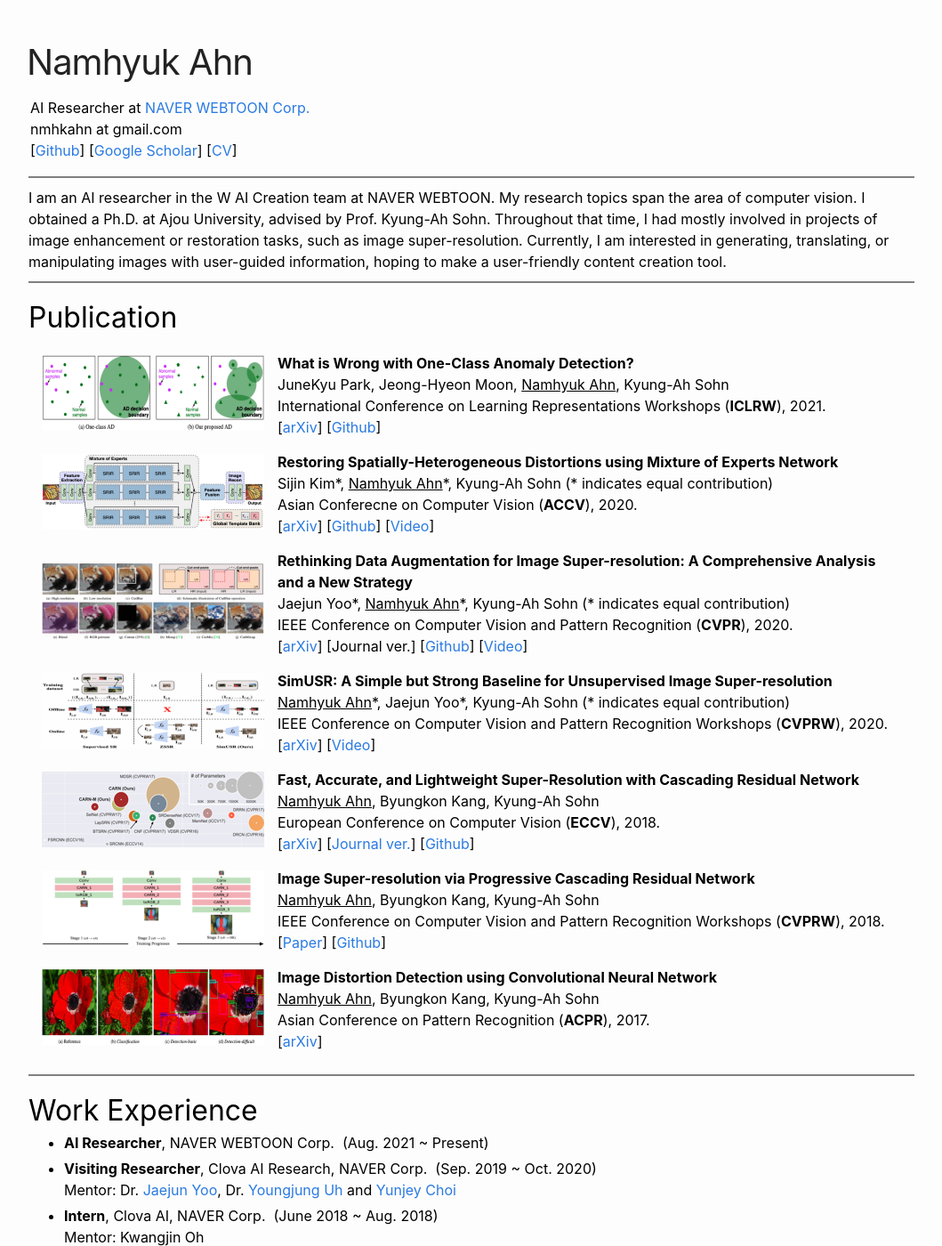
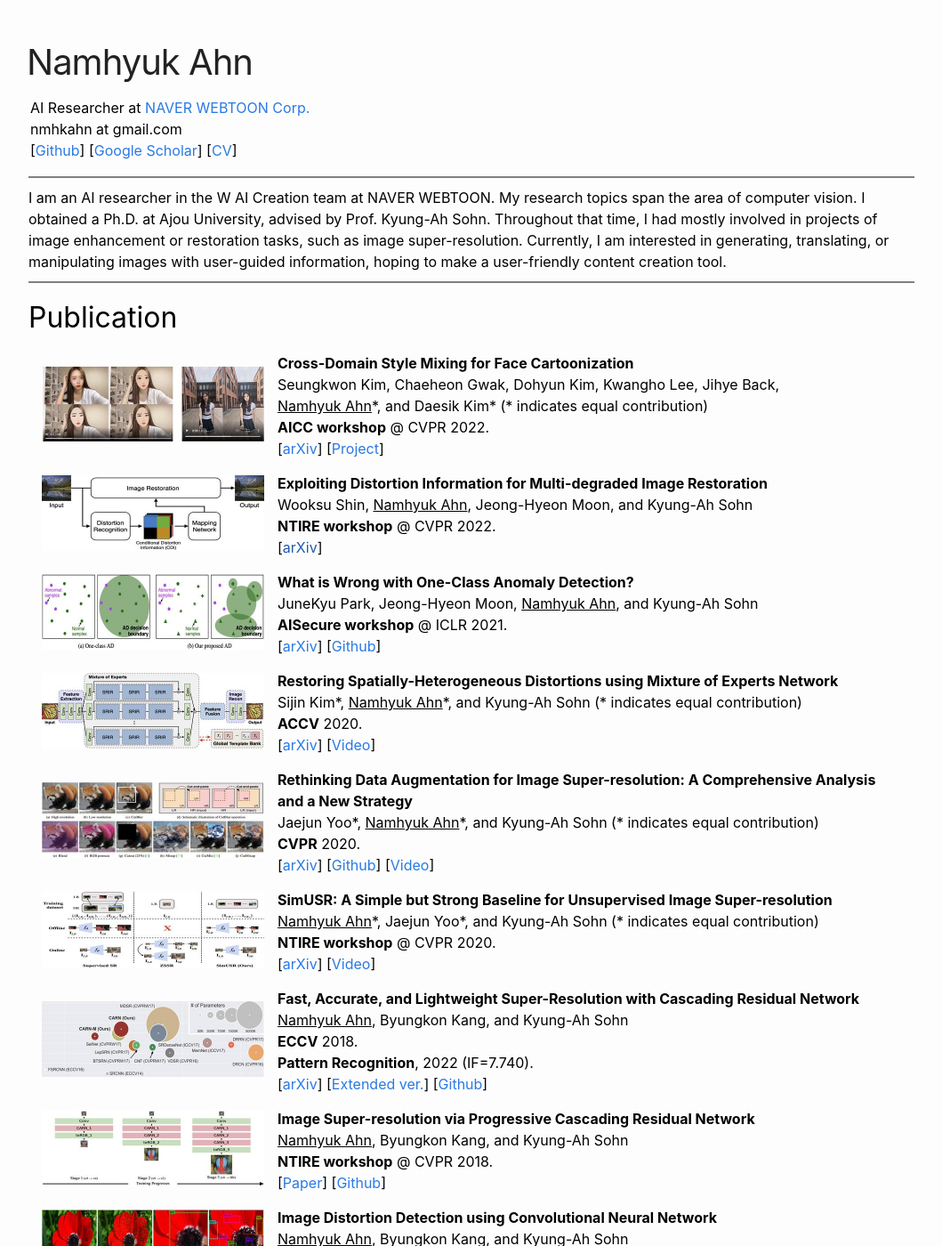
Before and after one commit to nmhkahn/nmhkahn.github.io, a Jekyll site: the page index.html, which Jekyll copies as it is, in a window 1280 px wide and 1400 px high. Shown: the whole window at 89% size, without its empty margins (110-1169 px from the left). Built offline with Jekyll 4.4.1, drawn with Linux system fonts in a browser that asks for light colours; some of the changed text lies outside the part shown.

Commit message:
Update CV

```diff
--- a/index.html
+++ b/index.html
@@ -49,12 +49,37 @@
     <table cellspacing="15"><tbody>
         <tr>
             <td width="25%" align=left>
-                <img width="250" height="85" src="./assets/paper/iclrw21.png" border="0">
+                <img width="250" height="85" src="./assets/paper/cvprw22b.jpg" border="0">
+            </td>
+            <td>
+                <b>Cross-Domain Style Mixing for Face Cartoonization</b><br>
+                Seungkwon Kim, Chaeheon Gwak, Dohyun Kim, Kwangho Lee, Jihye Back,<br><u>Namhyuk Ahn</u>*, and Daesik Kim* (* indicates equal contribution)<br>
+                <b>AICC workshop</b> @ CVPR 2022.<br>
+                [<a href="https://arxiv.org/abs/2205.12450">arXiv</a>]
+                [<a href="https://github.com/webtoon/WebtoonMe">Project</a>]
+            </td>
+        </tr>
+
+        <tr>
+            <td width="25%" align=left>
+                <img width="250" height="85" src="./assets/paper/cvprw22a.jpg" border="0">
+            </td>
+            <td>
+                <b>Exploiting Distortion Information for Multi-degraded Image Restoration</b><br>
+                Wooksu Shin, <u>Namhyuk Ahn</u>, Jeong-Hyeon Moon, and Kyung-Ah Sohn<br>
+                <b>NTIRE workshop</b> @ CVPR 2022.<br>
+                [<a href="">arXiv</a>]
+            </td>
+        </tr>
+
+        <tr>
+            <td width="25%" align=left>
+                <img width="250" height="85" src="./assets/paper/iclrw21.jpg" border="0">
             </td>
             <td>
                 <b>What is Wrong with One-Class Anomaly Detection?</b><br>
-                JuneKyu Park, Jeong-Hyeon Moon, <u>Namhyuk Ahn</u>, Kyung-Ah Sohn<br>
-                International Conference on Learning Representations Workshops (<b>ICLRW</b>), 2021.<br>
+                JuneKyu Park, Jeong-Hyeon Moon, <u>Namhyuk Ahn</u>, and Kyung-Ah Sohn<br>
+                <b>AISecure workshop</b> @ ICLR 2021.<br>
                 [<a href="https://arxiv.org/abs/2104.09793">arXiv</a>]
                 [<a href="https://github.com/JuneKyu/CLAD">Github</a>]
             </td>
@@ -62,28 +87,26 @@
 
         <tr>
             <td width="25%" align=left>
-                <img width="250" height="85" src="./assets/paper/accv20.png" border="0">
+                <img width="250" height="85" src="./assets/paper/accv20.jpg" border="0">
             </td>
             <td>
                 <b>Restoring Spatially-Heterogeneous Distortions using Mixture of Experts Network</b><br>
-                Sijin Kim*, <u>Namhyuk Ahn</u>*, Kyung-Ah Sohn (* indicates equal contribution)<br>
-                Asian Conferecne on Computer Vision (<b>ACCV</b>), 2020.<br>
+                Sijin Kim*, <u>Namhyuk Ahn</u>*, and Kyung-Ah Sohn (* indicates equal contribution)<br>
+                <b>ACCV</b> 2020.<br>
                 [<a href="http://arxiv.org/abs/2009.14563">arXiv</a>]
-                [<a href="https://github.com/SijinKim/mepsnet">Github</a>]
                 [<a href="https://youtu.be/BkcV3T2Tnvs">Video</a>]
             </td>
         </tr>
 
        <tr>
             <td width="25%" align=left>
-                <img width="250" height="85" src="./assets/paper/cvpr20.png" border="0">
+                <img width="250" height="85" src="./assets/paper/cvpr20.jpg" border="0">
             </td>
             <td>
                 <b>Rethinking Data Augmentation for Image Super-resolution: A Comprehensive Analysis and a New Strategy</b><br>
-                Jaejun Yoo*, <u>Namhyuk Ahn</u>*, Kyung-Ah Sohn (* indicates equal contribution)<br>
-                IEEE Conference on Computer Vision and Pattern Recognition (<b>CVPR</b>), 2020.<br>
+                Jaejun Yoo*, <u>Namhyuk Ahn</u>*, and Kyung-Ah Sohn (* indicates equal contribution)<br>
+                <b>CVPR</b> 2020.<br>
                 [<a href="https://arxiv.org/abs/2004.00448">arXiv</a>]
-                [Journal ver.]
                 [<a href="https://github.com/clovaai/cutblur">Github</a>]
                 [<a href="https://youtu.be/MQR5mnsCvbM">Video</a>]
             </td>
@@ -91,12 +114,12 @@
 
         <tr>
             <td width="25%" align=left>
-                <img width="250" height="85" src="./assets/paper/cvprw20.png" border="0">
+                <img width="250" height="85" src="./assets/paper/cvprw20.jpg" border="0">
             </td>
             <td>
                 <b>SimUSR: A Simple but Strong Baseline for Unsupervised Image Super-resolution</b><br>
-                <u>Namhyuk Ahn</u>*, Jaejun Yoo*, Kyung-Ah Sohn (* indicates equal contribution)<br>
-                IEEE Conference on Computer Vision and Pattern Recognition Workshops (<b>CVPRW</b>), 2020.<br>
+                <u>Namhyuk Ahn</u>*, Jaejun Yoo*, and Kyung-Ah Sohn (* indicates equal contribution)<br>
+                <b>NTIRE workshop</b> @ CVPR 2020.<br>
                 [<a href="https://arxiv.org/abs/2004.11020">arXiv</a>]
                 [<a href="https://youtu.be/WpiUdvn2-WQ">Video</a>]
             </td>
@@ -104,26 +127,27 @@
 
         <tr>
             <td width="25%">
-                <img width="250" height="85" src="./assets/paper/eccv18.png" border="0">
+                <img width="250" height="85" src="./assets/paper/eccv18.jpg" border="0">
             </td>
             <td>
                 <b>Fast, Accurate, and Lightweight Super-Resolution with Cascading Residual Network</b><br>
-                <u>Namhyuk Ahn</u>, Byungkon Kang, Kyung-Ah Sohn<br>
-                European Conference on Computer Vision (<b>ECCV</b>), 2018.<br>
+                <u>Namhyuk Ahn</u>, Byungkon Kang, and Kyung-Ah Sohn<br>
+                <b>ECCV</b> 2018.<br>
+                <b>Pattern Recognition</b>, 2022 (IF=7.740).<br>
                 [<a href="https://arxiv.org/abs/1803.08664">arXiv</a>]
-                [<a href="https://arxiv.org/abs/1903.02240">Journal ver.</a>]
+                [<a href="https://arxiv.org/abs/1903.02240">Extended ver.</a>]
                 [<a href="https://github.com/nmhkahn/CARN-pytorch">Github</a>]
             </td>
         </tr>
 
         <tr>
             <td width="25%">
-                <img width="250" height="85" src="./assets/paper/cvprw18.png" border="0">
+                <img width="250" height="85" src="./assets/paper/cvprw18.jpg" border="0">
             </td>
             <td>
                 <b>Image Super-resolution via Progressive Cascading Residual Network</b><br>
-                <u>Namhyuk Ahn</u>, Byungkon Kang, Kyung-Ah Sohn<br>
-                IEEE Conference on Computer Vision and Pattern Recognition Workshops (<b>CVPRW</b>), 2018.<br>
+                <u>Namhyuk Ahn</u>, Byungkon Kang, and Kyung-Ah Sohn<br>
+                <b>NTIRE workshop</b> @ CVPR 2018.<br>
                 [<a href="http://openaccess.thecvf.com/content_cvpr_2018_workshops/papers/w13/Ahn_Image_Super-Resolution_via_CVPR_2018_paper.pdf">Paper</a>]
                 [<a href="https://github.com/nmhkahn/NTIRE2018">Github</a>]
             </td>
@@ -131,12 +155,12 @@
 
         <tr>
             <td width="25%">
-                <img width="250" height="85" src="./assets/paper/acpr17.png" border="0">
+                <img width="250" height="85" src="./assets/paper/acpr17.jpg" border="0">
             </td>
             <td>
                 <b>Image Distortion Detection using Convolutional Neural Network</b><br>
-                <u>Namhyuk Ahn</u>, Byungkon Kang, Kyung-Ah Sohn<br>
-                Asian Conference on Pattern Recognition (<b>ACPR</b>), 2017.<br>
+                <u>Namhyuk Ahn</u>, Byungkon Kang, and Kyung-Ah Sohn<br>
+                <b>ACPR</b> 2017.<br>
                 [<a href="https://arxiv.org/abs/1805.10881">arXiv</a>]
             </td>
         </tr>
@@ -199,7 +223,8 @@
         <div style="padding: 0px 0px 0px 10px">
             <ul>
                 <li> <b>Reviewer</b><br>
-                Journal: TPAMI, TIP, TMM, TCVST
+                Journal: TPAMI, TIP, TMM, TCVST, Signal Processing: Image Communication<br>
+                Workshops: NTIRE (@ CVPR 2022)
             </ul>
         </div>
     </div>
```
Also changed, not shown: other parts of index.html (+1 -1 lines), assets/paper/accv20.jpg (added), assets/paper/accv20.png (deleted), assets/paper/acpr17.jpg (added), assets/paper/acpr17.png (deleted), assets/paper/cvpr20.jpg (added), assets/paper/cvpr20.png (deleted), assets/paper/cvprw18.jpg (added), assets/paper/cvprw18.png (deleted), assets/paper/cvprw20.jpg (added), assets/paper/cvprw20.png (deleted), assets/paper/cvprw22a.jpg (added), assets/paper/cvprw22b.jpg (added), assets/paper/eccv18.jpg (added), 3 more files, 1 other file.
